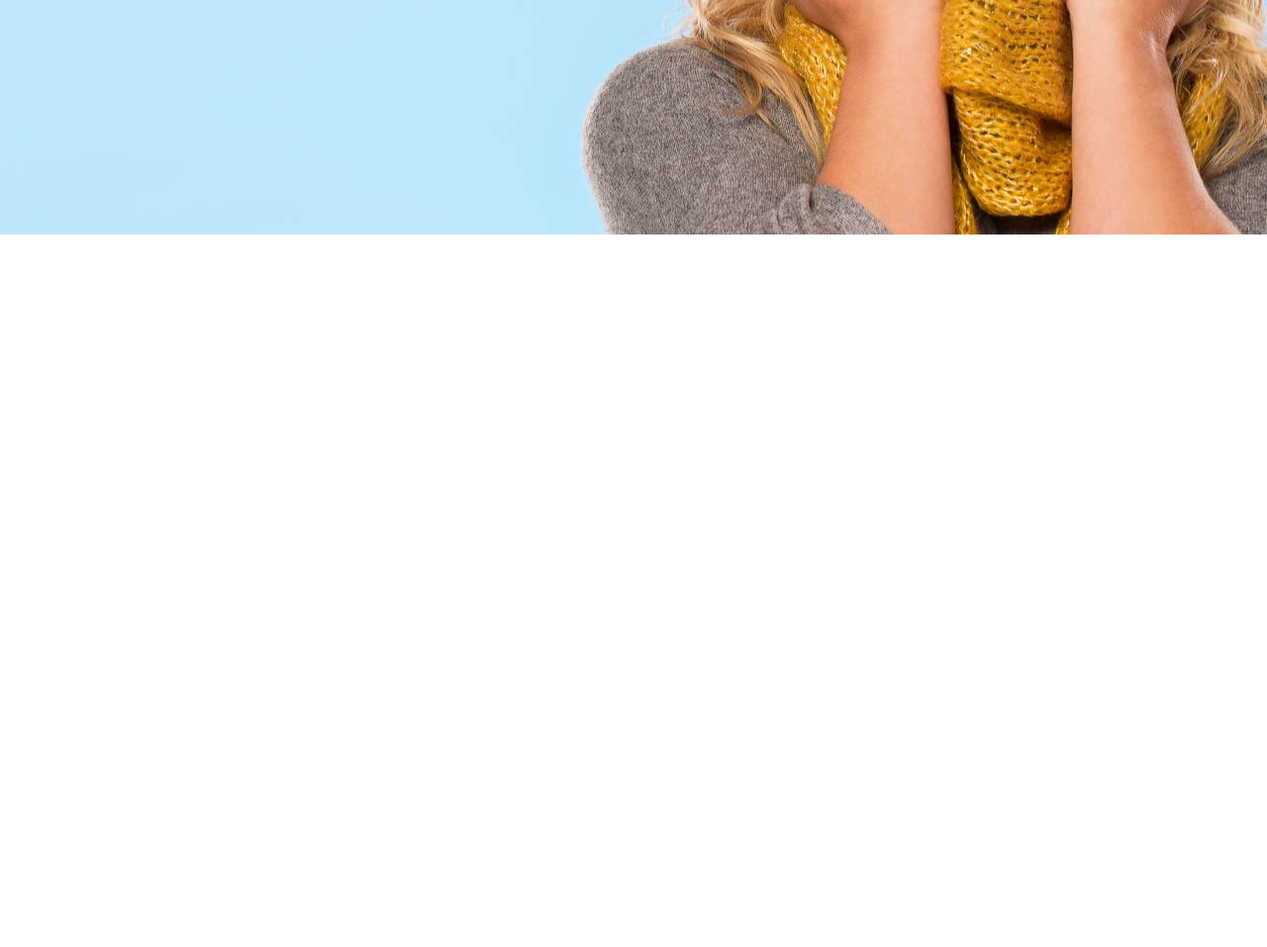
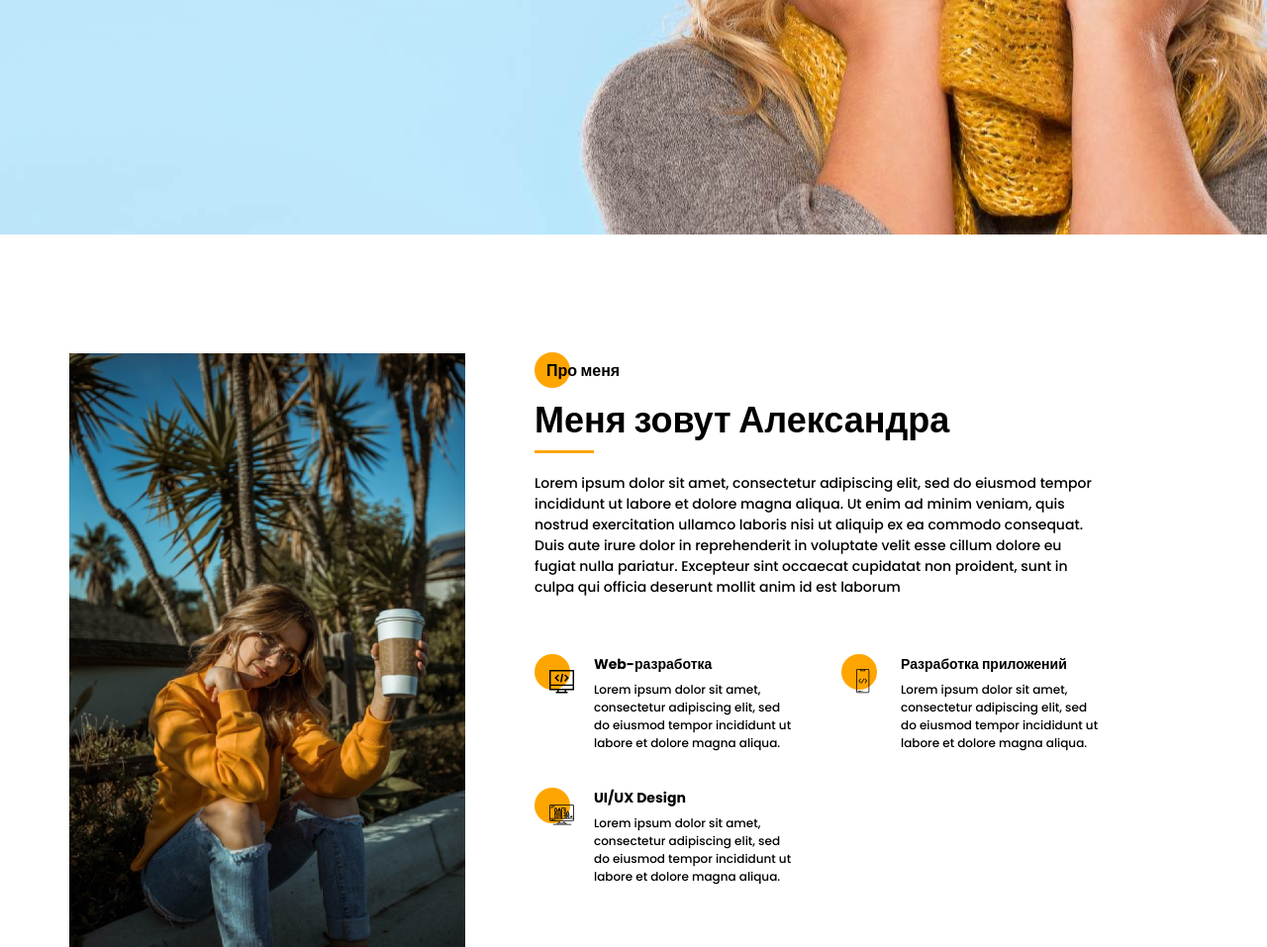
Before and after one commit to LeerenaLi/portfolio_starter, a website: page src/index.html in a window 1280 px wide. Shown: the part 563-1520 px from the top of the page at 99% size. Before the commit the page ends 800 px from the top, so only its background shows below. Drawn offline with Linux system fonts and the light colour scheme.

Commit message:
added grid section about

```diff
--- a/src/index.html
+++ b/src/index.html
@@ -123,6 +123,51 @@
         </div>
     </section>
 
+    <section class="about">
+        <div class="container">
+            <div class="about__wrapper">
+                <div class="about__photo">
+                    <img src="img/main_photo.jpg" alt="photo"">
+                </div>
+                <div class="about__descr">
+                    <h2 class="title title_fz16 about__title">Про меня</h2>
+                    <div class="title about__subtitle">Меня зовут Александра</div>
+                    <div class="divider"></div>
+                    <p class="about__text">Lorem ipsum dolor sit amet, consectetur adipiscing elit, sed do eiusmod tempor incididunt ut labore et dolore magna aliqua. Ut enim ad minim veniam, quis nostrud exercitation ullamco laboris nisi ut aliquip ex ea commodo consequat. Duis aute irure dolor in reprehenderit in voluptate velit esse cillum dolore eu fugiat nulla pariatur. Excepteur sint occaecat cupidatat non proident, sunt in culpa qui officia deserunt mollit anim id est laborum</p>
+                </div>
+                <div class="about__skills">
+                    <div class="about__skills-item">
+                        <div class="about__skills-circle">
+                            <img src="icons/about_me/web_development.svg" alt="web-dev">
+                        </div>
+                        <div>
+                            <div class="title title_fz14">Web-разработка</div>
+                            <div class="about__skills-text">Lorem ipsum dolor sit amet, consectetur adipiscing elit, sed do eiusmod tempor incididunt ut labore et dolore magna aliqua.</div>
+                        </div>
+                    </div>
+                    <div class="about__skills-item">
+                        <div class="about__skills-circle">
+                            <img src="icons/about_me/mobile_dev.svg" alt="mobile-dev">
+                        </div>
+                        <div>
+                            <div class="title title_fz14">Разработка приложений</div>
+                            <div class="about__skills-text">Lorem ipsum dolor sit amet, consectetur adipiscing elit, sed do eiusmod tempor incididunt ut labore et dolore magna aliqua.</div>
+                        </div>
+                    </div>
+                    <div class="about__skills-item">
+                        <div class="about__skills-circle">
+                            <img src="icons/about_me/design.svg" alt="design">
+                        </div>
+                        <div>
+                            <div class="title title_fz14">UI/UX Design</div>
+                            <div class="about__skills-text">Lorem ipsum dolor sit amet, consectetur adipiscing elit, sed do eiusmod tempor incididunt ut labore et dolore magna aliqua.</div>
+                        </div>
+                    </div>
+                </div>
+            </div>
+        </div>
+    </section>
+
     <script src="js/script.js"></script>
 </body>
 </html>
--- /dev/null
+++ b/src/sass/blocks/_about.scss
@@ -0,0 +1,59 @@
+.about {
+    padding-top: 120px;
+    &__wrapper {
+        display: grid;
+        grid-template-columns: 400px 570px;
+        grid-template-rows: minmax(245px, auto) minmax(255px, auto);
+        grid-auto-rows: minmax(245px, auto);
+        column-gap: 70px;
+        // row-gap: 40px;
+    }
+    &__photo {
+        grid-row: 1/3;
+        img {
+            width: 100%;
+        }
+    }
+    &__descr {
+        padding-top: 6px;
+        .divider {
+            margin-top: 0;
+        }
+    }
+    &__title {
+        position: relative;
+        padding-left: 12px;
+        @include before_circle;
+
+    }
+    &__text {
+        font-size: 14px;
+        line-height: 21px;
+        margin-top: 20px;
+    }
+    &__skills {
+        display: grid;
+        grid-template: repeat(2, 115px) / repeat(2, 260px);
+        grid-auto-rows: 1fr;
+        column-gap: 50px;
+        row-gap: 20px;
+        &-item {
+            display: grid;
+            grid-template-columns: 40px 200px;
+            column-gap: 20px;
+        }
+        &-circle {
+            position: relative;
+            padding: 15px 0 0 15px;
+            @include before_circle;
+            &:before {
+                top: 0;
+            }
+        }
+        &-text {
+            font-size: 12px;
+            line-height: 18px;
+            margin-top: 6px;
+        }
+    }
+}
--- a/src/sass/style.scss
+++ b/src/sass/style.scss
@@ -16,8 +16,16 @@
     margin: 0 auto;
 }
 
+.divider {
+    width: 60px;
+    height: 3px;
+    background-color: $main-color;
+    margin-top: 25px;
+}
+
 @import 'blocks/promo';
 @import 'blocks/title';
 @import 'blocks/buttons';
 @import 'blocks/sidepanel';
 @import 'blocks/menu';
+@import 'blocks/about';
```
Also changed, not shown: dist/css/style.min.css, dist/index.html, src/css/style.min.css, 1 other file.
